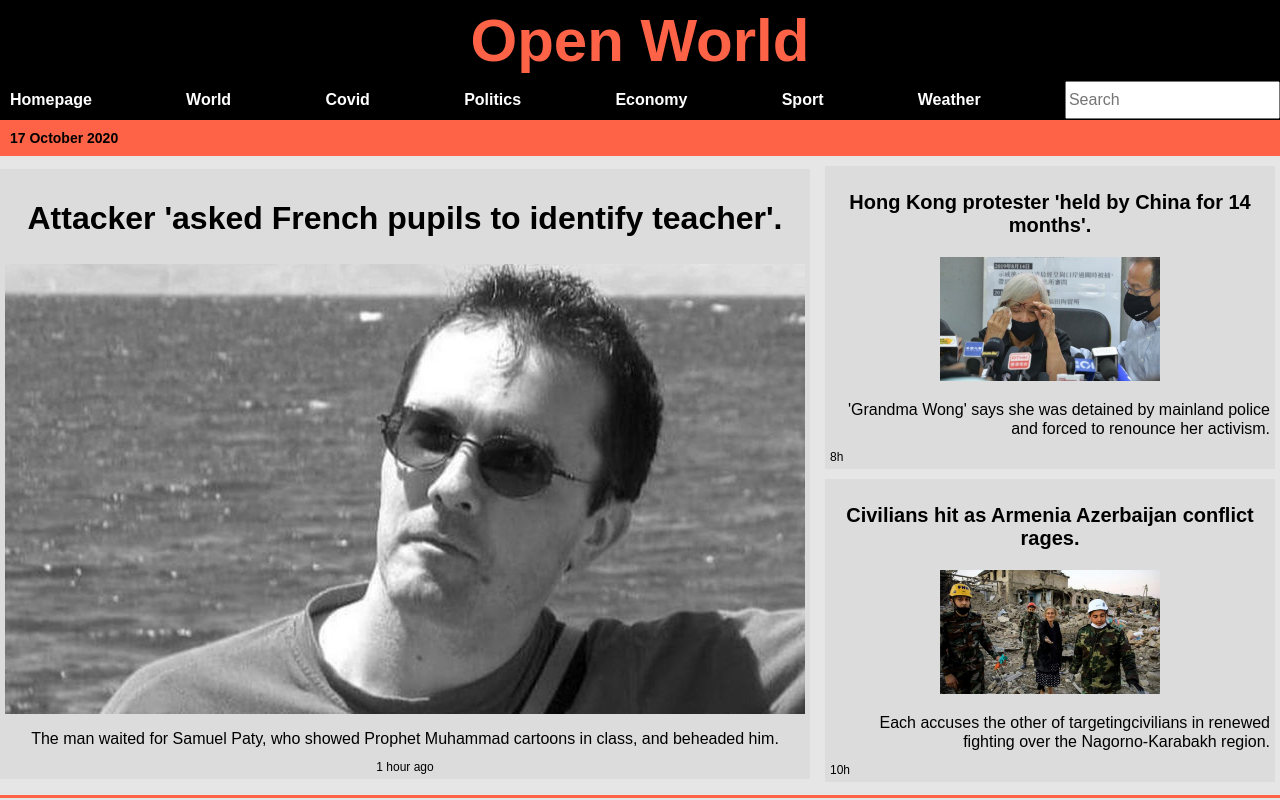
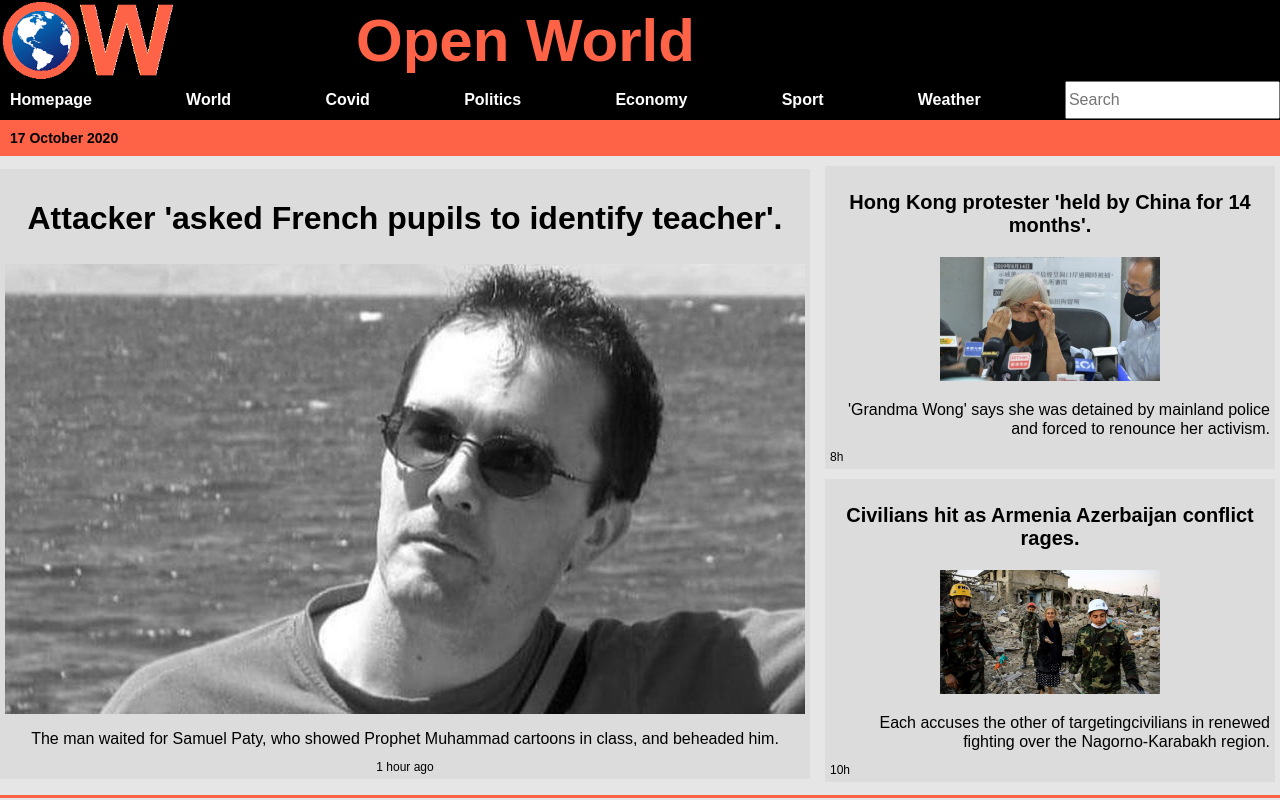
Before and after one commit to nahueldacri/open-world, a plain HTML site: page index.html in a window 1280 px wide. Shown: the top 800 px of the page. Drawn offline with Linux system fonts and the light colour scheme.

Commit message:
PS3-007 add logo

```diff
--- a/index.html
+++ b/index.html
@@ -12,7 +12,10 @@
 </head>
 <body>
     <header id="newspaper-name">
-        <h1>
+        <div>
+            <img id="logo" src="img/logo.png" alt="logo" width="50%">
+        </div>
+        <h1 id="page-title">
             Open World
         </h1>
         <img id="icon" src="img/menu-icon.png" alt="icon" width="30px">
--- a/styles/header-styles.css
+++ b/styles/header-styles.css
@@ -7,7 +7,9 @@
     background-color: black;
     color: tomato;
 }
-
+#page-title{
+    display: none;
+}
 #icon{
     float: right;
     margin-left: 30%;
@@ -24,6 +26,18 @@
         display: none;
     }
     #newspaper-name{
+        display: flex;
+        flex-direction: row;
+        justify-content: flex-start;
         font-size: 30px;
     }
+    #logo{
+        display: flex;
+        margin-right: 100px;
+
+    }
+    #page-title{
+        display: flex;
+        justify-content: center;
+    }
 }
```
Also changed, not shown: img/logo.png (added).
